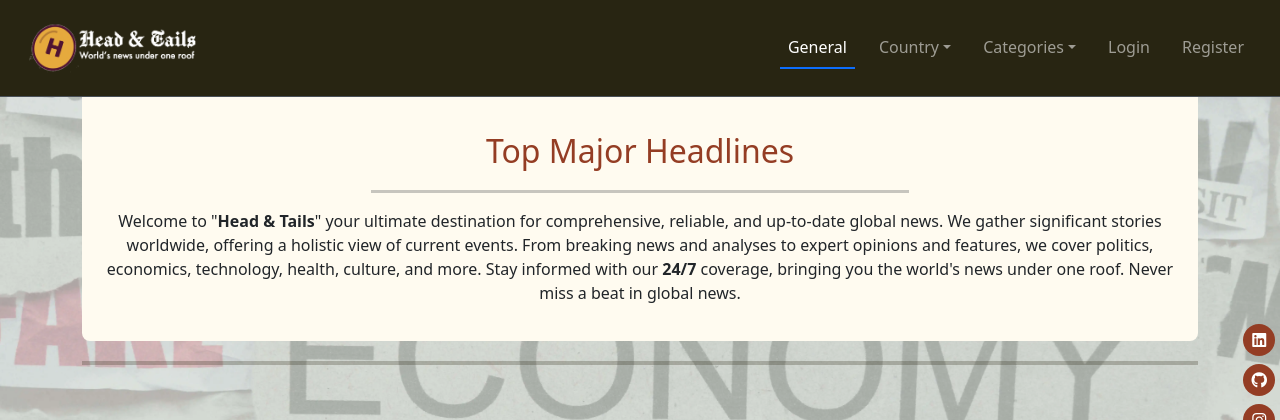
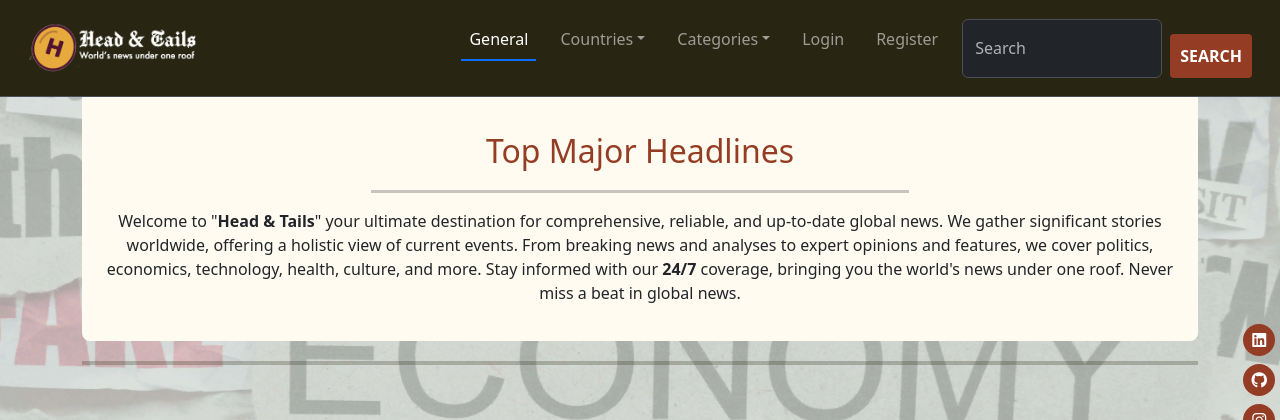
Before and after one commit to Kamal-Kohli/samaachaar, a Django app: page / in a window 1280 px wide. Shown: the top 420 px of the page. Run offline with Django 4.2, Linux system fonts and the light colour scheme; data that the repository does not hold is empty; some libraries are stand-ins or nearby versions.

Commit message:
added active elements in nabvbar

```diff
--- a/news/api_key.py
+++ b/news/api_key.py
@@ -3,8 +3,12 @@ import os
 
 NEWS_API_KEY = os.environ.get('API_KEY')
 
-def get_news(country='us', category='general', page=1, page_size=24):
+def get_news(country='us', category='general', page=1, page_size=24, query=''):
     url = (f'https://newsapi.org/v2/top-headlines?country={country}'
            f'&category={category}&page={page}&pageSize={page_size}&apiKey={NEWS_API_KEY}')
+
+    if query:
+        url = url + f'&q={query}'
+
     response = requests.get(url)
     return response.json()
--- a/news/templates/home/cards.html
+++ b/news/templates/home/cards.html
@@ -28,6 +28,7 @@
                     <p class="card-title p mb-2">{{ article.author }}</p>
                     <h5 class="card-title h5 mb-2">{{ article.title }}</h5>
                     <p class="card-title h4 mb-2">{{ article.source.name }}</p>
+                    <p class="card-text text-truncate">{{ article.description }}</p>
                     <div class="mt-auto"></div>
                     <hr>
                     <small class="small text-muted text-center">date: {{ article.publishedAt }}</small>
--- a/news/views.py
+++ b/news/views.py
@@ -8,8 +8,9 @@ def index(request):
     country = request.GET.get('country', 'us')
     category = request.GET.get('category', 'general')
     page = int(request.GET.get('page', 1))
+    query = request.GET.get('q', '')
 
-    news = get_news(country=country, category=category, page=page)
+    news = get_news(country=country, category=category, page=page, query=query)
     articles = news.get('articles', [])
 
     return render(request, 'home/cards.html', {
--- a/static/css/base.css
+++ b/static/css/base.css
@@ -102,6 +102,10 @@ nav ul li a {
 .active {
     border-bottom: 2px solid var(--bs-primary);
     font-weight: 500;
+}
+
+.navbar .form-control {
+    width: 200px;
 }
 
 /* Card styling */
--- a/templates/base.html
+++ b/templates/base.html
@@ -32,19 +32,20 @@
                         </li>
                         <!-- Country Dropdown links -->
                         <li class="nav-item dropdown">
-                            <a class="nav-link dropdown-toggle" href="#" role="button" data-bs-toggle="dropdown" aria-expanded="false">Country</a>
+                            <a class="nav-link dropdown-toggle" href="#" role="button" data-bs-toggle="dropdown" aria-expanded="false">Countries</a>
                             <ul class="dropdown-menu">
-                                <li><a class="dropdown-item" href="{% url 'home' %}?country=de">Germany</a></li>
-                                <li><a class="dropdown-item" href="{% url 'home' %}?country=in">India</a></li>
-                                <li><a class="dropdown-item" href="{% url 'home' %}?country=ie">Ireland</a></li>
-                                <li><a class="dropdown-item" href="{% url 'home' %}?country=il">Israel</a></li>
-                                <li><a class="dropdown-item" href="{% url 'home' %}?country=ru">Russia</a></li>
-                                <li><a class="dropdown-item" href="{% url 'home' %}?country=za">South Africa</a></li>
-                                <li><a class="dropdown-item" href="{% url 'home' %}?country=ua">Ukraine</a></li>
-                                <li><a class="dropdown-item" href="{% url 'home' %}?country=us">United States</a></li>
-                                <li><a class="dropdown-item" href="{% url 'home' %}?country=gb">United Kingdom</a></li>
+                                <li><a class="dropdown-item {% if country == 'de' %}active{% endif %}" href="{% url 'home' %}?country=de">Germany</a></li>
+                                <li><a class="dropdown-item {% if country == 'in' %}active{% endif %}" href="{% url 'home' %}?country=in">India</a></li>
+                                <li><a class="dropdown-item {% if country == 'ie' %}active{% endif %}" href="{% url 'home' %}?country=ie">Ireland</a></li>
+                                <li><a class="dropdown-item {% if country == 'il' %}active{% endif %}" href="{% url 'home' %}?country=il">Israel</a></li>
+                                <li><a class="dropdown-item {% if country == 'ru' %}active{% endif %}" href="{% url 'home' %}?country=ru">Russia</a></li>
+                                <li><a class="dropdown-item {% if country == 'za' %}active{% endif %}" href="{% url 'home' %}?country=za">South Africa</a></li>
+                                <li><a class="dropdown-item {% if country == 'ua' %}active{% endif %}" href="{% url 'home' %}?country=ua">Ukraine</a></li>
+                                <li><a class="dropdown-item {% if country == 'us' %}active{% endif %}" href="{% url 'home' %}?country=us">United States</a></li>
+                                <li><a class="dropdown-item {% if country == 'gb' %}active{% endif %}" href="{% url 'home' %}?country=gb">United Kingdom</a></li>
                             </ul>
                         </li>
+
                         <!-- Categories Dropdown links -->
                         <li class="nav-item dropdown">
                             <a class="nav-link dropdown-toggle" href="#" role="button" data-bs-toggle="dropdown" aria-expanded="false">Categories</a>
@@ -70,6 +71,13 @@
                             <a class="nav-link {% if url_name == 'accounts_signup' %}active{% endif %}" href="/accounts/signup/">Register</a>
                         </li>
                         {% endif %}
+
+                        <li class="nav-item">
+                            <form class="d-flex" method="get" action="{% url 'home' %}">
+                                <input class="form-control me-2" type="search" name="q" placeholder="Search" aria-label="Search">
+                                <button class="btn btn-outline-success" type="submit">Search</button>
+                            </form>
+                        </li>
                     </ul>
                 </div>
             </div>
```
